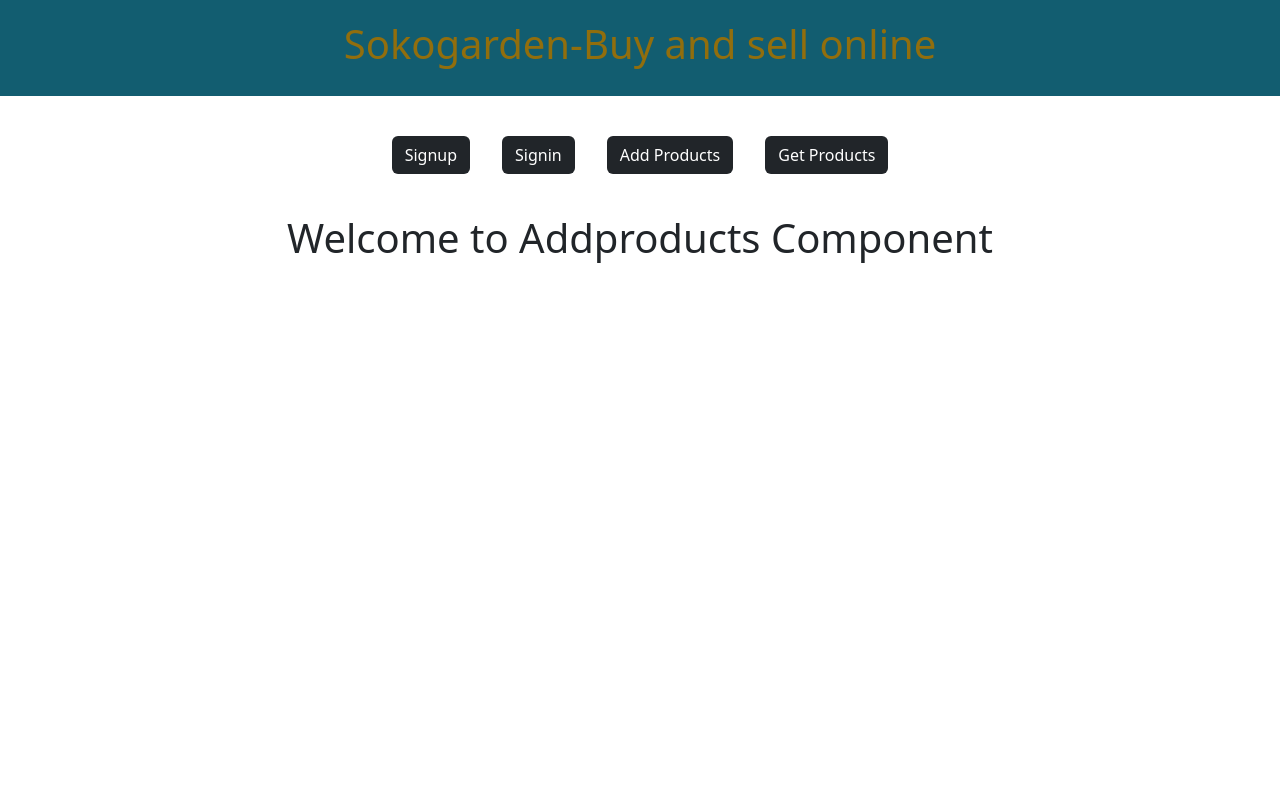
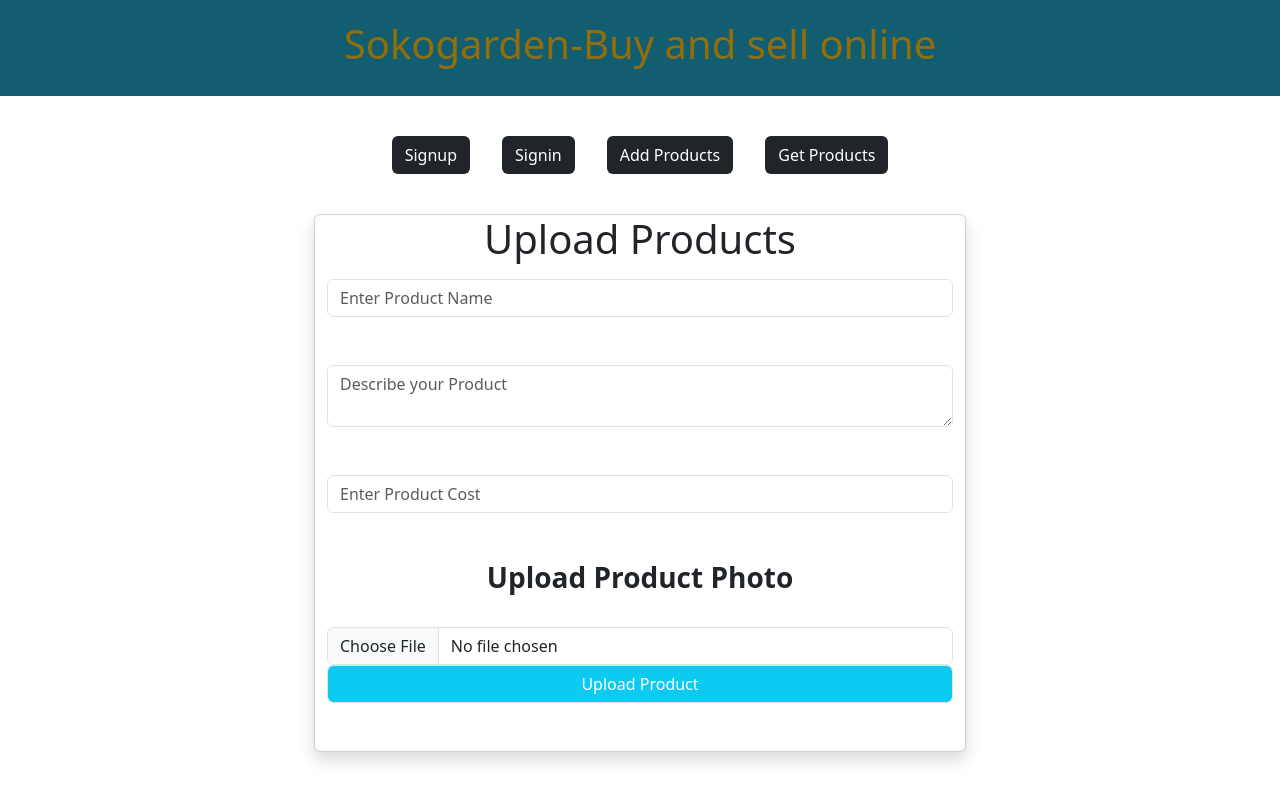
Before and after one commit to GideonK-Dev/sokogarden_frontend, a React (Create React App) app: page /addproducts in a window 1280 px wide. Built offline with nearby package versions, Linux system fonts and the light colour scheme.

Commit message:
update addproduct

```diff
--- a/src/component/AddProducts.jsx
+++ b/src/component/AddProducts.jsx
@@ -1,9 +1,88 @@
-import React from 'react'
+import React, { useState } from 'react'
+import axios from 'axios'
 
 const AddProducts = () => {
+
+  const[product_name,setProduct_name]=useState("")
+  const[product_description,setProduct_description]=useState("")
+  const[product_cost,setProduct_cost]=useState("")
+  const[product_photo,setProduct_photo]=useState("")
+
+
+  const[loading,setLoading]=useState("")
+  const[success,setSuccess]=useState("")
+  const[error,setError]=useState("")
+
+
+  const submit=async(e)=>{
+
+    e.preventDefault()
+    setLoading("Please wait as we upload your products")
+
+
+    try {
+
+      const data=new FormData();
+      data.append("product_name",product_name);
+      data.append("product_description",product_description);
+      data.append("product_cost",product_cost);
+      data.append("product_photo",product_photo)
+
+
+      const response=await axios.post("https://gideonk.alwaysdata.net/api/addproducts",data)
+
+    setLoading("")
+
+    setSuccess(response.data.message)
+
+    setProduct_name("")
+    setProduct_description("")
+    setProduct_cost("")
+    setProduct_photo("")
+
+
+    } catch (error) {
+
+      setLoading("")
+      setError(error.message)
+
+    }
+
+
+
+  }
+
+
+
+
   return (
-    <div>
-        <h1>Welcome to Addproducts Component</h1>
+    <div className='row justify-content-center m-top-3'>
+      <div className='card shadow col-md-6'>
+        <form action="" onSubmit={submit}>
+          <h1>Upload Products</h1>
+
+
+          <p className='text-warning'>{loading}</p>
+          <p className='text-success'>{success}</p>
+          <p className='text-danger'>{error}</p>
+
+          <input type="text" placeholder='Enter Product Name' className='form-control' required value={product_name} onChange={(e)=>setProduct_name(e.target.value)}/><br /><br />
+
+          <textarea name="" id="" placeholder='Describe your Product' className='form-control'required value={product_description} onChange={(e)=>setProduct_description(e.target.value)}></textarea><br /><br />
+
+          <input type="no" placeholder='Enter Product Cost' className='form-control' required value={product_cost} onChange={(e)=>setProduct_cost(e.target.value)}/><br /><br />
+
+          <h3><b>Upload Product Photo</b></h3><br />
+
+          <input type="file" className='form-control' accept='image/*' onChange={(e)=>setProduct_photo(e.target.files[0])} required />
+
+
+        <input type="submit" value="Upload Product" className='w-100 form-control bg-info text-white'required/><br /><br />
+        </form>
+
+      </div>
+
+
     </div>
   )
 }
--- a/src/component/SignIn.jsx
+++ b/src/component/SignIn.jsx
@@ -1,10 +1,105 @@
-import React from 'react'
+import axios from 'axios'
+import React, { useState } from 'react'
+import { Link, useNavigate } from 'react-router-dom'
+
 
 const SignIn = () => {
+  // initialize your hooks
+  const[email,setEmail]=useState("")
+  const[password,setPassword]=useState("")
+
+  const[loading,setLoading]=useState("")
+  const[success,setSuccess]=useState("")
+  const[error,setError]=useState("")
+
+  // a hook used to navigate user
+
+  const navigate=useNavigate();
+
+  const submit=async(e)=>{
+
+    e.preventDefault()
+    setLoading("Please wait......")
+
+    //Add data to data object
+
+    try {
+      const data=new FormData();
+      data.append("email",email);
+      data.append("password",password);
+
+
+    const response=await axios.post("https://gideonk.alwaysdata.net/api/signin",data)
+
+
+
+    setLoading("")
+
+    setEmail("")
+    setPassword("")
+
+    // check if the response has user item
+
+    if (response.data.user){
+      // if user is Found,store user details in localstorage
+      localStorage.setItem("user",JSON.stringify(response.data.user));
+      setSuccess(response.data.message)
+
+
+      // Redirect to /getproducts component
+      setTimeout(()=>{
+
+        navigate("/");
+
+      },2000)
+    }
+    else{
+      // user not found, show error message
+      setError(response.data.message);
+    }
+
+
+
+
+
+    } catch (error) {
+
+      setLoading("")
+      setError(error.data.message)
+
+    }
+
+
+  }
   return (
-    <div>
-      <h1>Welcome</h1>
+
+    <div className='row justify-content-center m-top-3 '>
+      <div className='card shadow col-md-6'>
+
+        <form action="" onSubmit={submit}>
+              <h1>Sign In</h1>
+
+          <p className='text-warning'>{loading}</p>
+          <p className='text-success'>{success}</p>
+          <p className='text-danger'>{error}</p>
+
+        <input type="email" placeholder='Email' className='form-control' required value={email} onChange={(e)=>setEmail(e.target.value)}/><br /><br />
+
+
+
+        <input type="password" placeholder='Password' className='form-control'required value={password}onChange={(e)=>setPassword(e.target.value)}/><br /><br />
+
+
+
+        <input type="submit" value="Sign In" className='w-100 form-control bg-info text-white'required/><br /><br />
+
+        <p>Don't have an account ?<Link to="/signup"> Sign Up</Link></p>
+        </form>
+      </div>
+
+
     </div>
+
   )
 }
 
--- a/src/component/SignUp.jsx
+++ b/src/component/SignUp.jsx
@@ -37,6 +37,11 @@ const SignUp = () => {
     setLoading("")
 
     setSuccess(response.data.message)
+
+    setUsername("")
+    setPassword("")
+    setEmail("")
+    setPhone("")
 
 
     } catch (error) {
```
